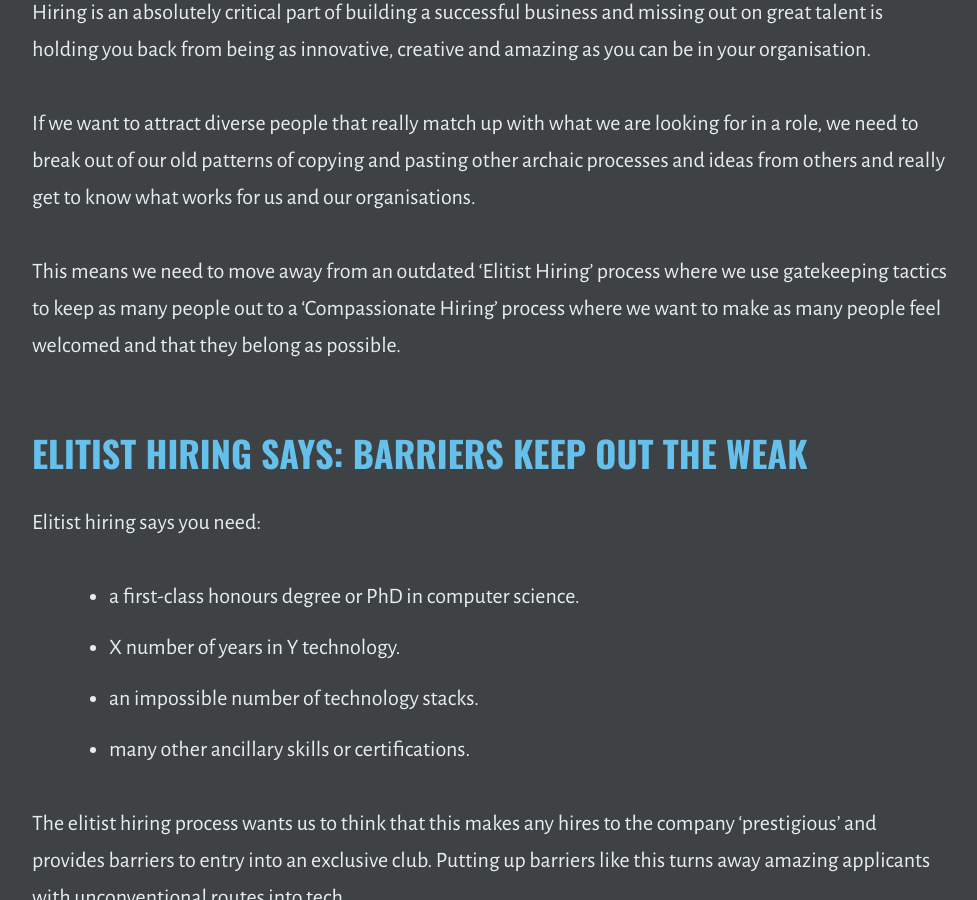
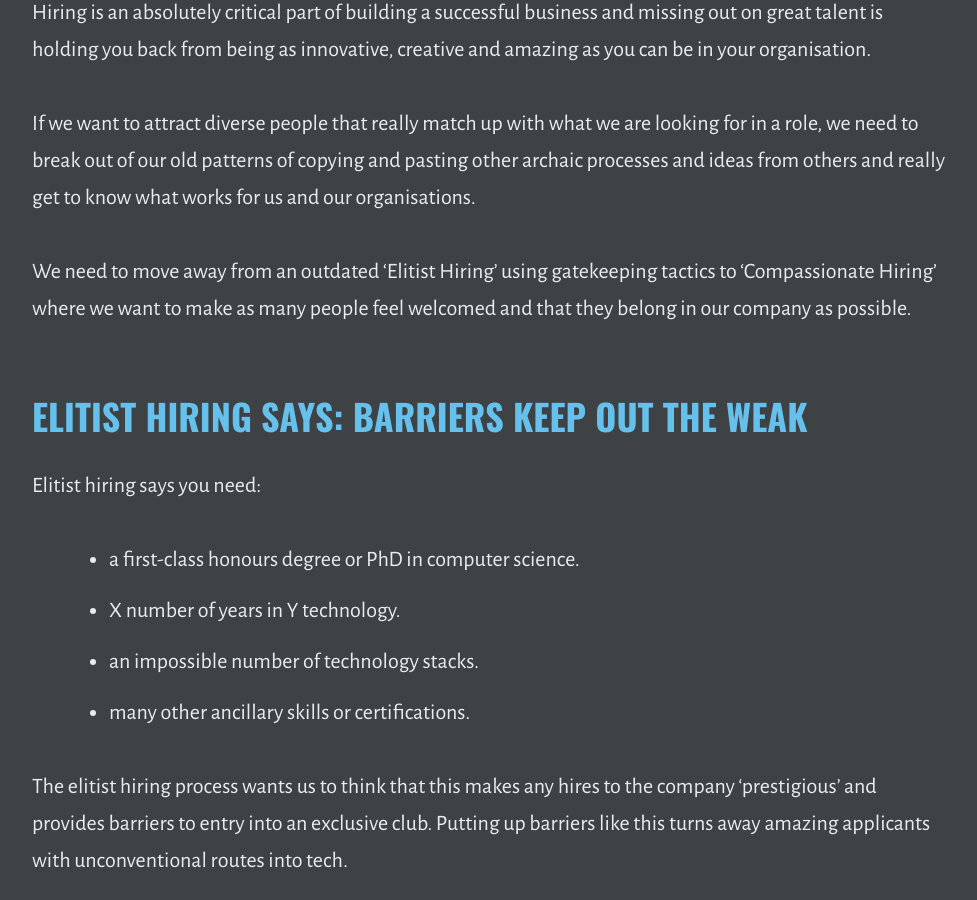
Before and after one commit to outragedpinkracoon/outragedpinkracoon.github.io, a Jekyll site: the page built from _posts/2021-04-27-other-companies-hiring-processes-are-costing-you-talent.md, in a window 1280 px wide and 900 px high, scrolled down 497 px. Shown: the whole window, without its empty margins (149-1126 px from the left). Built offline with Jekyll 4.4.1, drawn with Linux system fonts in a browser that asks for light colours.

Commit message:
Changes intro

```diff
--- a/_posts/2021-04-27-other-companies-hiring-processes-are-costing-you-talent.md
+++ b/_posts/2021-04-27-other-companies-hiring-processes-are-costing-you-talent.md
@@ -9,7 +9,7 @@ Hiring is an absolutely critical part of building a successful business and miss
 
 If we want to attract diverse people that really match up with what we are looking for in a role, we need to break out of our old patterns of copying and pasting other archaic processes and ideas from others and really get to know what works for us and our organisations.
 
-This means we need to move away from an outdated 'Elitist Hiring' process where we use gatekeeping tactics to keep as many people out to a 'Compassionate Hiring' process where we want to make as many people feel welcomed and that they belong as possible.
+We need to move away from an outdated 'Elitist Hiring' using gatekeeping tactics to 'Compassionate Hiring' where we want to make as many people feel welcomed and that they belong in our company as possible.
 
 ## Elitist Hiring Says: Barriers Keep Out the Weak
 
```
